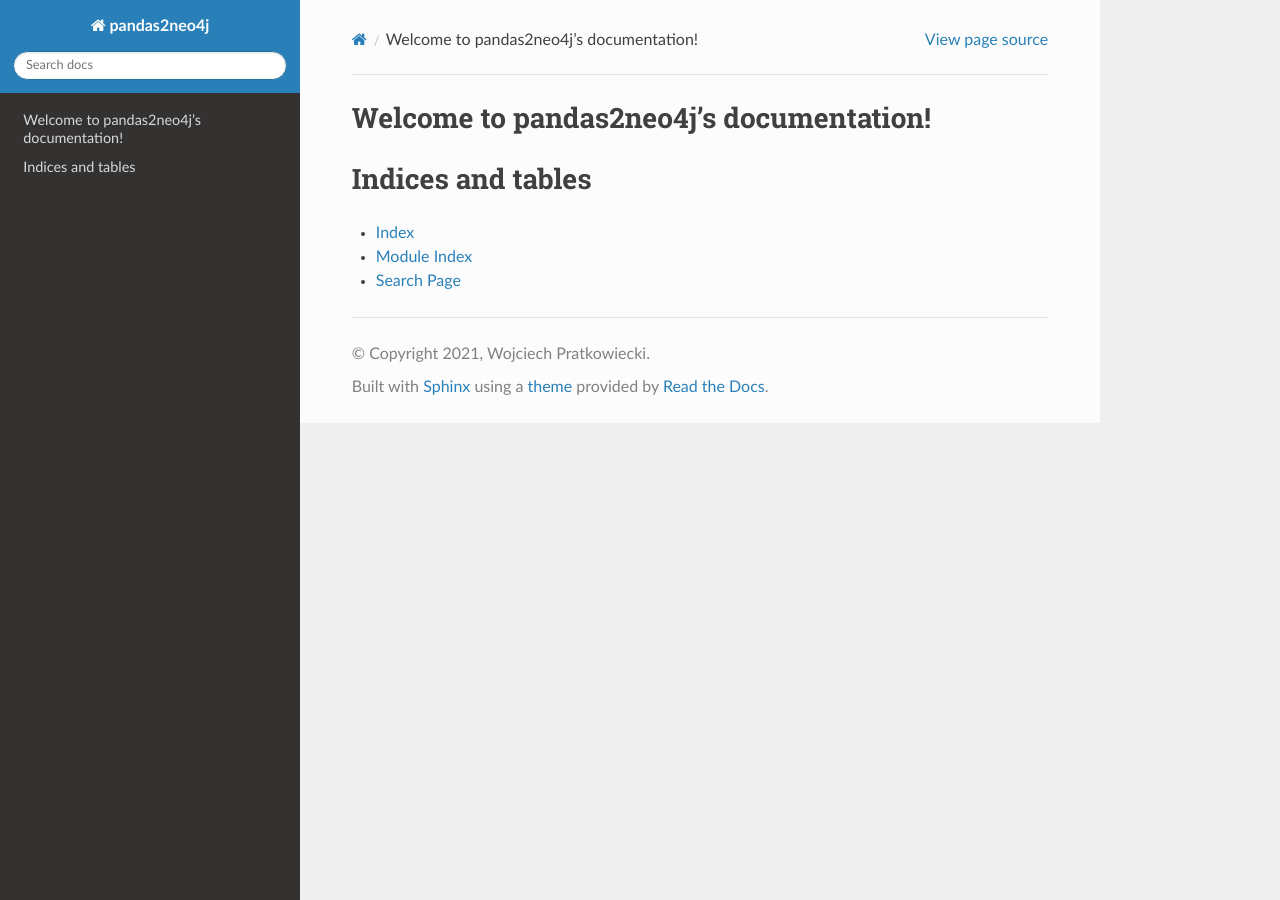
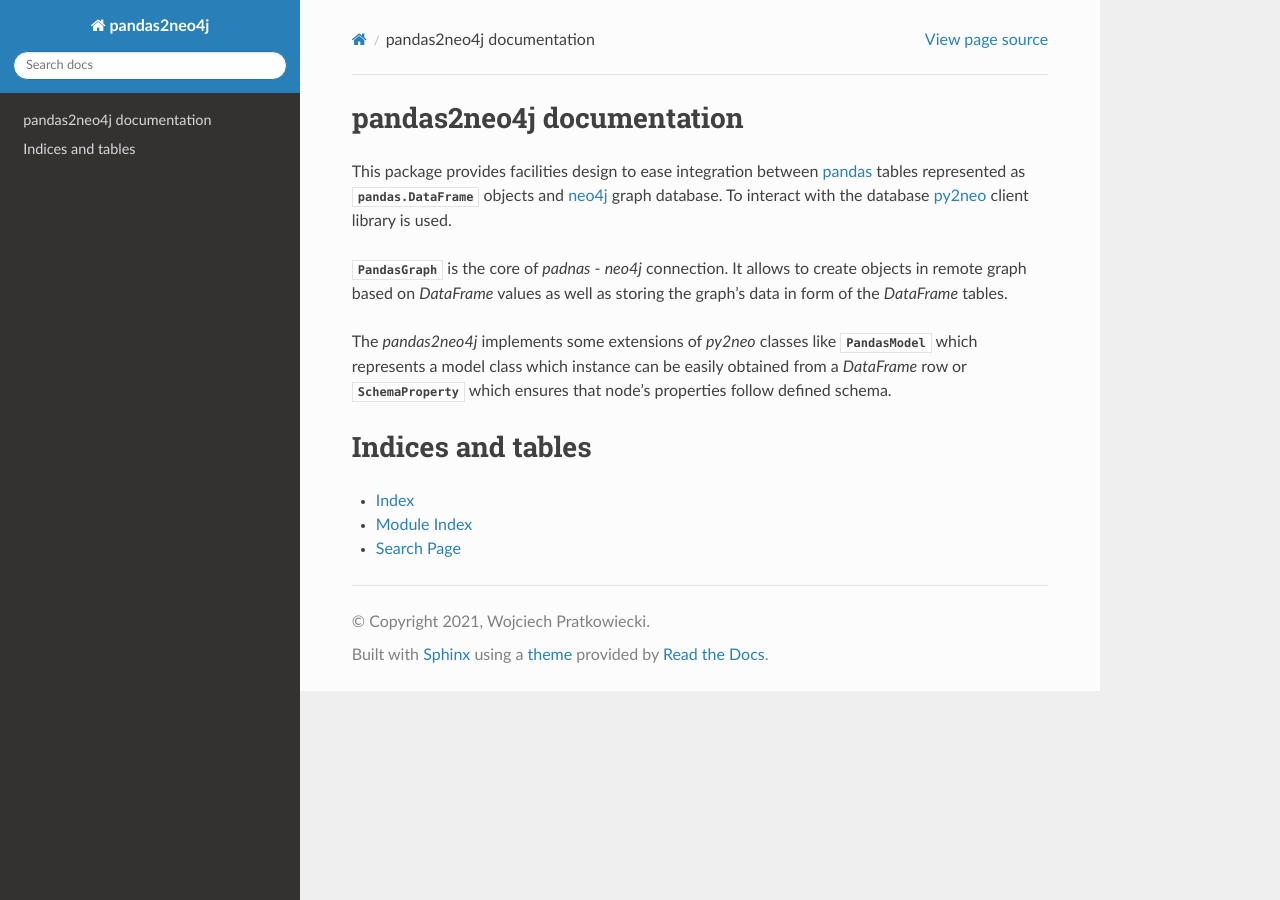
Before and after one commit to wiatrak2/pandas2neo4j, a Sphinx documentation site: the page built from docs/source/index.rst, in a window 1280 px wide. Built offline with Sphinx 7.4.7 and the Read the Docs theme 2.0.0, drawn with Linux system fonts in a browser that asks for light colours.

Commit message:
Add docs

```diff
--- a/docs/source/index.rst
+++ b/docs/source/index.rst
@@ -3,14 +3,27 @@
    You can adapt this file completely to your liking, but it should at least
    contain the root `toctree` directive.
 
-Welcome to pandas2neo4j's documentation!
+pandas2neo4j documentation
 ========================================
+This package provides facilities design to ease integration between `pandas`_ tables
+represented as :class:`pandas.DataFrame` objects and `neo4j`_ graph database. To interact
+with the database `py2neo`_ client library is used.
+
+:class:`.PandasGraph` is the core of `padnas` - `neo4j` connection. It allows to create
+objects in remote graph based on `DataFrame` values as well as storing the graph's data in
+form of the `DataFrame` tables.
+
+The `pandas2neo4j` implements some extensions of `py2neo` classes like :class:`.PandasModel`
+which represents a model class which instance can be easily obtained from a `DataFrame` row
+or :class:`.SchemaProperty` which ensures that node's properties follow defined schema.
 
 .. toctree::
    :maxdepth: 2
    :caption: Contents:
 
-
+.. _pandas: https://pandas.pydata.org
+.. _neo4j: https://neo4j.com
+.. _py2neo: https://py2neo.readthedocs.io/en/latest/index.html
 
 Indices and tables
 ==================
```
Also changed, not shown: 9 other files.
